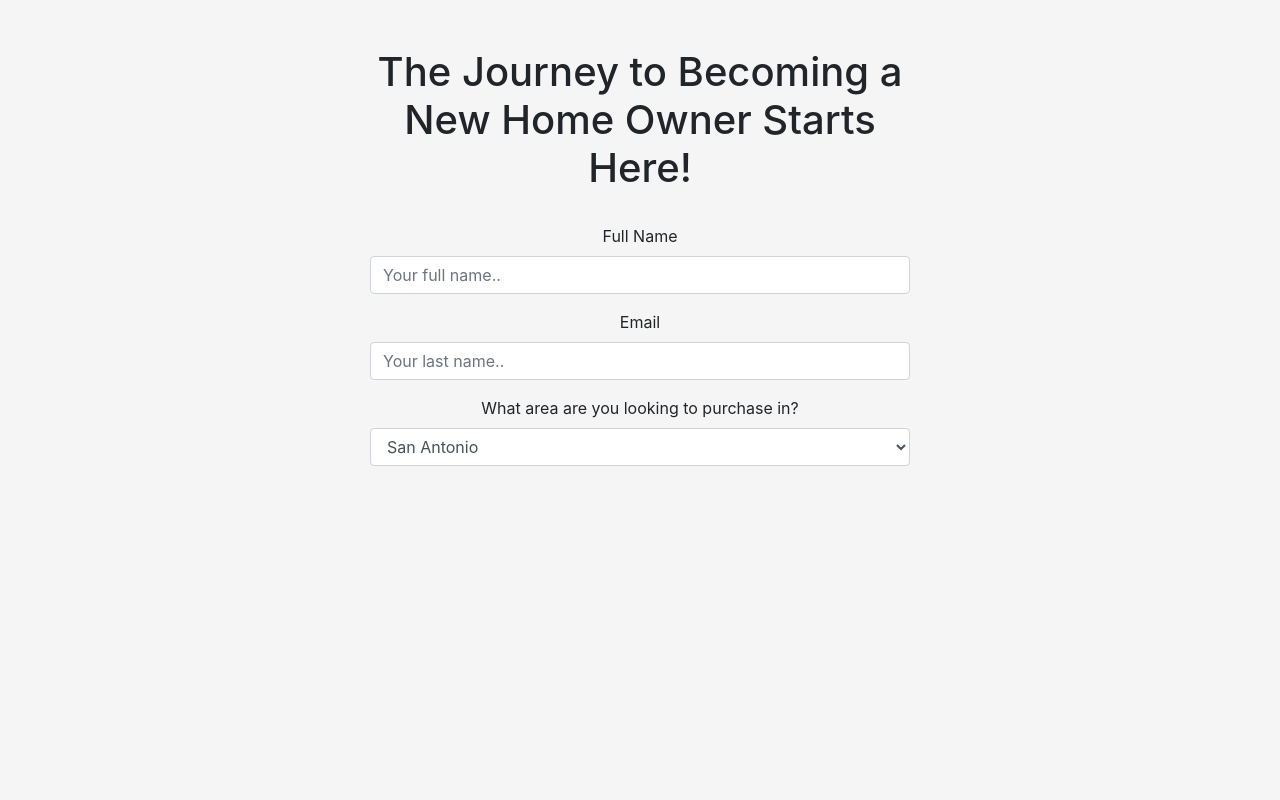
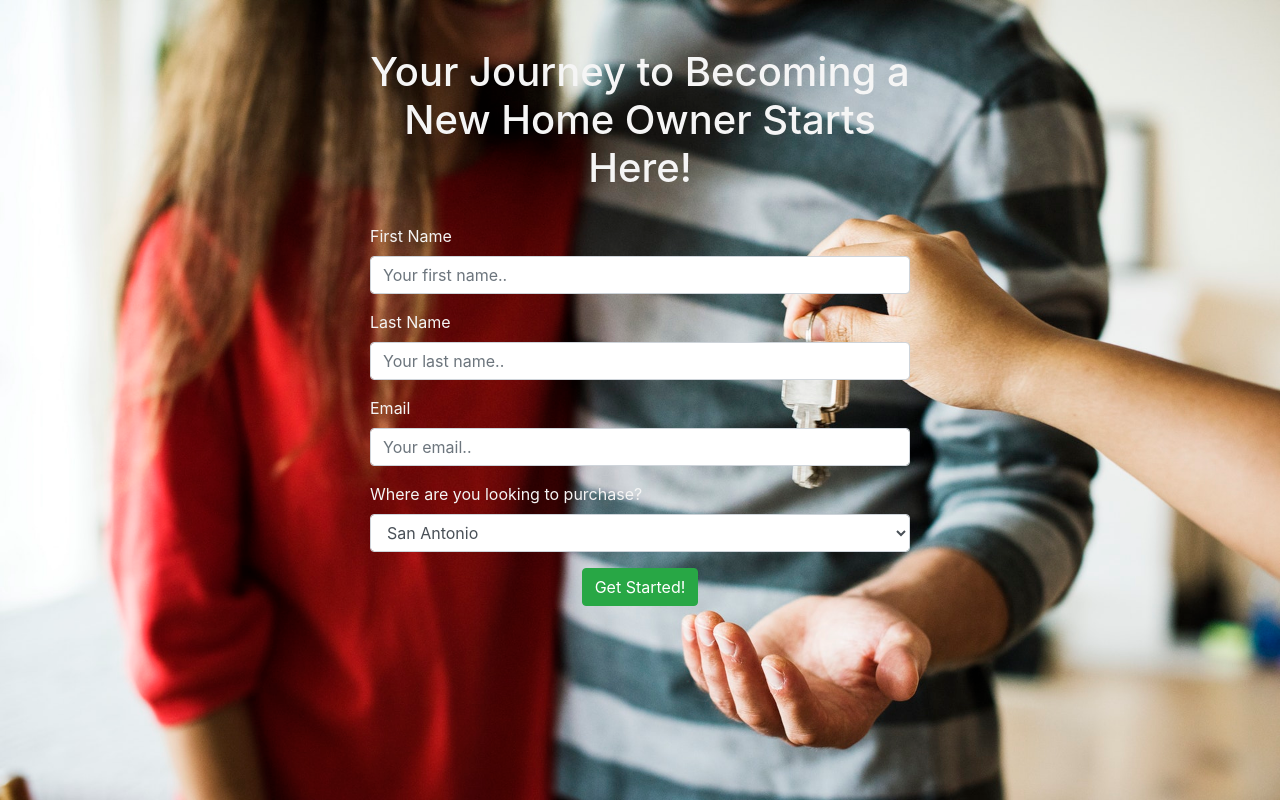
Before and after one commit to rahdez1/rahdez1.github.io, a plain HTML site: page index.html in a window 1280 px wide. Drawn offline with nearby package versions, Linux system fonts and the light colour scheme.

Commit message:
added img folder and images, corrected some text on index page, added link to form action, added a bit of css styling

```diff
--- a/css/alex-lead-form.css
+++ b/css/alex-lead-form.css
@@ -1,14 +1,23 @@
-html,
-body{
-    height: 100%;
+/*html,*/
+/*body{*/
+    /*height: 100%;*/
+/*}*/
+
+body, html {
+    background-image: url("../img/pexels-photo-1288482-large.jpeg");
+    background-color: rgb(244,247,249);
+    background-repeat: repeat;
+    background-size: cover;
+    background-attachment: fixed;
+    color: whitesmoke;
 }
 
 #cover {
-    background: whitesmoke url('') center center no-repeat;
-    background-size: cover;
+    /*background: whitesmoke center center no-repeat;*/
+    /*background-size: cover;*/
     height: 100%;
     text-align: center;
-    /*display: flex;*/
+    display: flex;
     align-items: center;
 }
 
--- a/index.html
+++ b/index.html
@@ -9,29 +9,34 @@
     <!--<link rel="stylesheet" href="https://cdnjs.cloudflare.com/ajax/libs/uikit/3.0.0-rc.26/css/uikit.min.css" />-->
 </head>
 <body>
-<section id="cover">
     <div id="cover-caption">
         <div class="container">
             <div class="row">
                 <div class="col-sm-6 offset-sm-3 text-center">
                     <br>
                     <br>
-                    <h1 class="text-center">The Journey to Becoming a New Home Owner Starts Here!</h1>
+                    <h1 class="text-center">Your Journey to Becoming a New Home Owner Starts Here!</h1>
                     <br>
                     <div class="info-form">
-                         <form action="" class=" justify-content-center">
+                         <form class="gform justify-content-center" action="https://script.google.com/macros/s/AKfycbynioxNBz3sr_KVxSR90Wl84T0G5CR1_LV9JD7008bY7KyoYTc/exec" method="post">
                             <div class="form-group ">
-                                <label classs="sr-only" for="full-name">Full Name</label>
-                                <input class="form-control" type="text" id="full-name" name="full-name" placeholder="Your full name..">
+                                <label class="float-left" for="first-name">First Name</label>
+                                <input class="form-control" type="text" id="first-name" name="first-name" placeholder="Your first name..">
                             </div>
 
                             <div class="form-group ">
-                                <label for="email">Email</label>
-                                <input class="form-control" type="text" id="email" name="email" placeholder="Your last name..">
+                               <label class="float-left" for="last-name">Last Name</label>
+                               <input class="form-control" type="text" id="last-name" name="last-name" placeholder="Your last name..">
                             </div>
+
                             <div class="form-group ">
-                                <label for="city">What area are you looking to purchase in?</label>
-                                <select class="form-control" id="city" name="city">
+                               <label class="float-left" for="email">Email</label>
+                               <input class="form-control" type="text" id="email" name="email" placeholder="Your email..">
+                            </div>
+
+                            <div class="form-group ">
+                                <label class="float-left" for="area">Where are you looking to purchase?</label>
+                                <select class="form-control" id="area" name="area">
                                     <option value="san-antonio">San Antonio</option>
                                     <option value="converse">Converse</option>
                                     <option value="shertz">Shertz</option>
@@ -39,13 +44,31 @@
                                     <option value="new-braunfels">New Braunfels</option>
                                 </select>
                             </div>
+
+                            <!--<div class="form-group ">-->
+                                <!--<label class="float-left" for="yearly-income">Estimated Yearly Income</label>-->
+                                <!--<input class="form-control" type="number" id="yearly-income" name="yearly-income" placeholder="Estimated Yearly Income..">-->
+                            <!--</div>-->
+
+                            <!--<div class="form-group ">-->
+                                <!--<label class="float-left" for="gross-income">Estimated Gross Income</label>-->
+                                <!--<input class="form-control" type="number" id="gross-income" name="gross-income" placeholder="Estimated Gross Income..">-->
+                            <!--</div>-->
+
+                            <!--Add these inputs-->
+                               <!--Yearly Income-->
+                               <!--Gross Income-->
+                               <!--Minimum 2 years of stable work history? y/n-->
+                               <!--Credit Range? Do you know your credit?-->
+                            <div>
+                                <button class="btn btn-success" type="submit" value="send">Get Started!</button>
+                            </div>
                         </form>
-                    </div>
-                </div>
+                    </div> <!--info-form div-->
+                </div> <!--column div-->
             </div> <!--row div-->
         </div> <!--container div-->
-    </div>
-</section>
+    </div> <!--cover-caption div-->
 <script>
 
 </script>
```
Also changed, not shown: img/pexels-photo-1288482-large.jpeg (added), img/pexels-photo-1288482-medium.jpeg (added).
